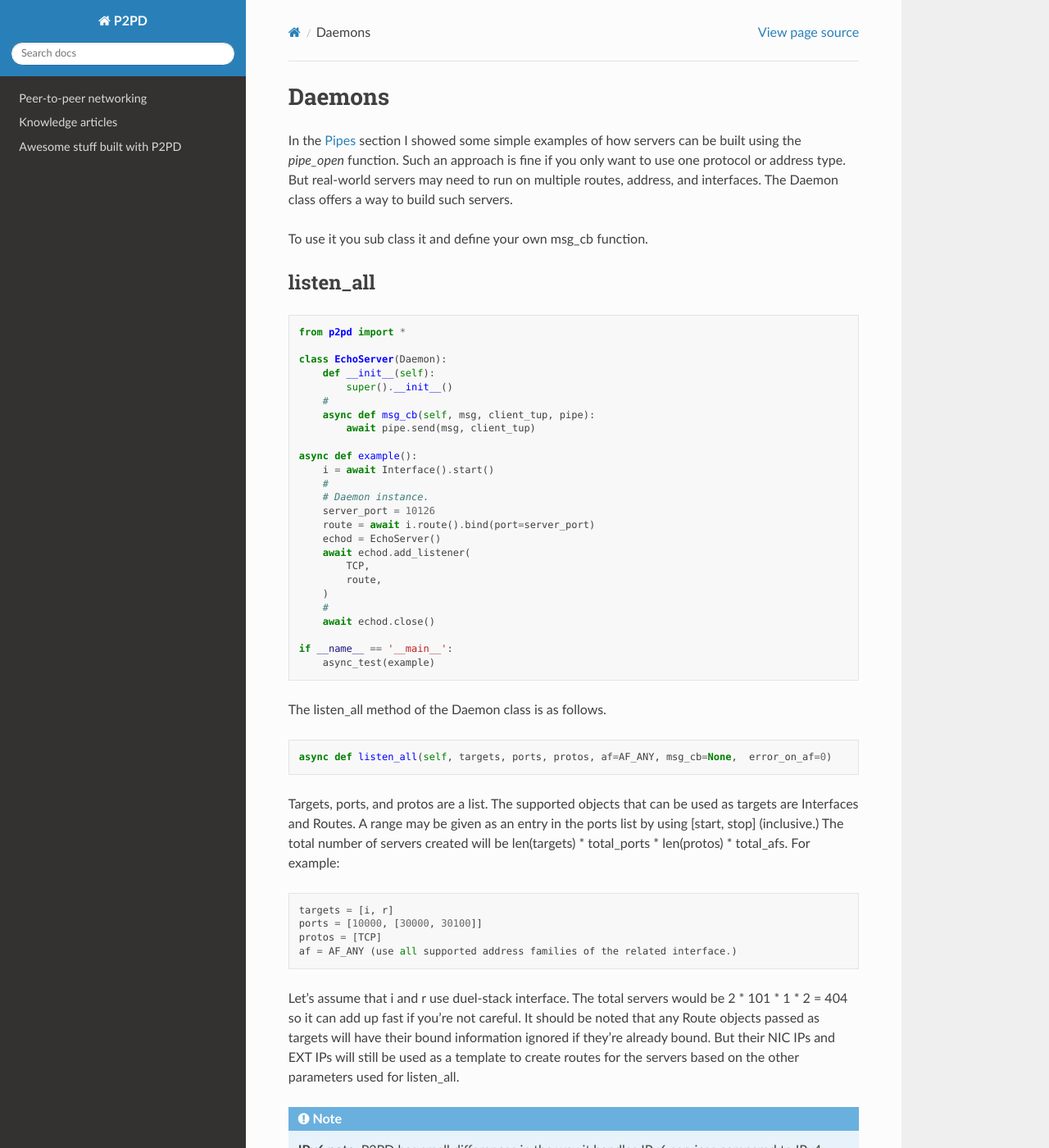
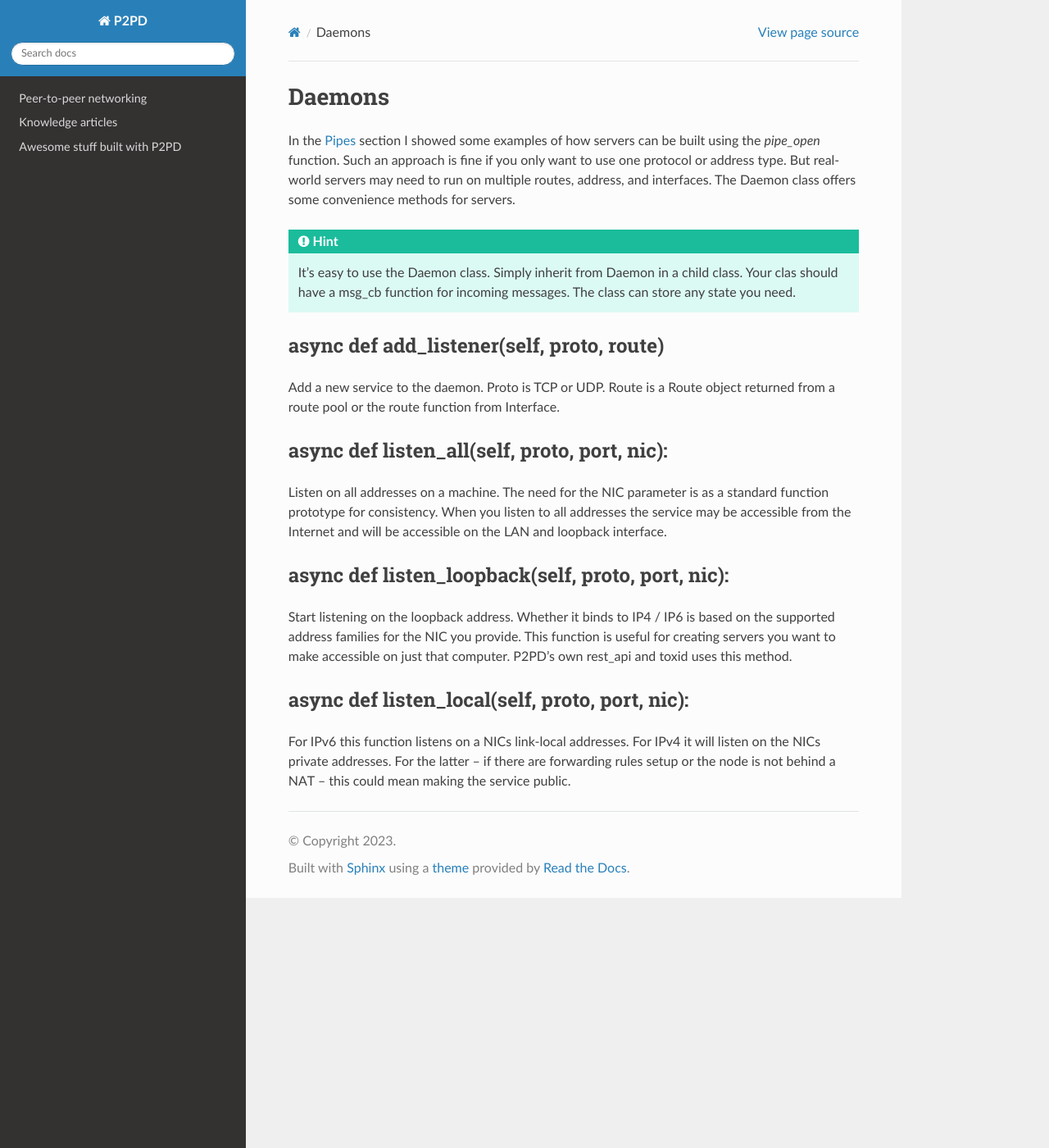
Before and after one commit to robertsdotpm/p2pd, a Sphinx documentation site: the page built from docs/source/general/daemons.rst, in a window 1280 px wide and 1400 px high. Shown: the whole window at 82% size. Built offline with Sphinx 7.4.7 and the Read the Docs theme 3.1.0, drawn with Linux system fonts in a browser that asks for light colours; pages that are not in the unit, such as notebooks, are missing from menus; some of the changed text lies outside the part shown.

Commit message:
add a daemon page. maybe ill add code examples at some point.

```diff
--- a/docs/source/general/daemons.rst
+++ b/docs/source/general/daemons.rst
@@ -1,69 +1,44 @@
 Daemons
 ========
 
-In the :doc:`pipes` section I showed some simple examples of how servers
-can be built using the `pipe_open` function. Such an approach is fine if
-you only want to use one protocol or address type. But real-world servers
+In the :doc:`pipes` section I showed some examples of how servers can be built
+using the `pipe_open` function. Such an approach is fine if you only want
+to use one protocol or address type. But real-world servers
 may need to run on multiple routes, address, and interfaces. The
-Daemon class offers a way to build such servers.
+Daemon class offers some convenience methods for servers.
 
-To use it you sub class it and define your own msg_cb function.
+.. HINT::
+    It's easy to use the Daemon class. Simply inherit from Daemon in a
+    child class. Your clas should have a msg_cb function for incoming messages.
+    The class can store any state you need.
 
-listen_all
------------
+async def add_listener(self, proto, route)
+^^^^^^^^^^^^^^^^^^^^^^^^^^^^^^^^^^^^^^^^^^^^
 
-.. literalinclude:: ../../examples/example_8.py
-    :language: python3
+Add a new service to the daemon. Proto is TCP or UDP. Route is a Route
+object returned from a route pool or the route function from Interface.
 
-The listen_all method of the Daemon class is as follows.
+async def listen_all(self, proto, port, nic):
+^^^^^^^^^^^^^^^^^^^^^^^^^^^^^^^^^^^^^^^^^^^^^^^
 
-.. code-block:: python
+Listen on all addresses on a machine. The need for the NIC parameter is
+as a standard function prototype for consistency. When you listen to
+all addresses the service may be accessible from the Internet
+and will be accessible on the LAN and loopback interface.
 
-    async def listen_all(self, targets, ports, protos, af=AF_ANY, msg_cb=None,  error_on_af=0)
+async def listen_loopback(self, proto, port, nic):
+^^^^^^^^^^^^^^^^^^^^^^^^^^^^^^^^^^^^^^^^^^^^^^^^^^^^
 
-Targets, ports, and protos are a list. The supported objects that can be used
-as targets are Interfaces and Routes. A range may be given as an entry in
-the ports list by using [start, stop] (inclusive.) The total number of
-servers created will be len(targets) * total_ports * len(protos) * total_afs.
-For example::
+Start listening on the loopback address. Whether it binds to IP4 / IP6
+is based on the supported address families for the NIC you provide.
+This function is useful for creating servers you want to make
+accessible on just that computer. P2PD's own rest_api and toxid
+uses this method.
 
-    targets = [i, r]
-    ports = [10000, [30000, 30100]]
-    protos = [TCP]
-    af = AF_ANY (use all supported address families of the related interface.)
+async def listen_local(self, proto, port, nic):
+^^^^^^^^^^^^^^^^^^^^^^^^^^^^^^^^^^^^^^^^^^^^^^^^^^
 
-Let's assume that i and r use duel-stack interface. The total servers would be
-2 * 101 * 1 * 2 = 404 so it can add up fast if you're not careful. It should
-be noted that any Route objects passed as targets will have their bound
-information ignored if they're already bound. But their NIC IPs and EXT IPs
-will still be used as a template to create routes for the servers
-based on the other parameters used for listen_all.
-
-.. note::
-
-    **IPv6 note**: P2PD has small differences in the way it handles IPv6
-    services compared to IPv4 which would be unexpected without learning
-    about them. In IPv4 to run a server on a network interface that can be reached
-    from the LAN and WAN you simply listen on one of the NICs IPs.
-    In IPv6 it has kind of split up LAN IPs and external IPs into
-    link-local addresses and global-scope addresses, respectively.
-
-    I wanted the code to work the same with IPv6 so I start with the assumption that users want servers to be reachable internally and externally. Hence I don't just bind to a global-scope address. I also bind to a link-local address. That means that for IPv6 the final number of servers created
-    is multiplied by 2. Maybe this is a bad idea but I think it simplifies
-    a lot of things.
-
-listen_specific
-----------------
-
-The listen_all function is useful for applying the same AFs, protocols, and ports to the entries in the targets list. But sometimes you want to use the targets as-is if they're already 'bound.' Perhaps in the case where they've been specifically set to bind to a loopback adapter or even 'all addresses.'
-
-.. code-block:: python
-
-    async def listen_specific(self, targets, msg_cb=None)
-
-The format of targets here is given as **[[target, protocol], ...]**.
-
-.. literalinclude:: ../../examples/example_9.py
-    :language: python3
-
-The listen_specific code hasn't been tested too much so it's better to use **listen_all**.
+For IPv6 this function listens on a NICs link-local addresses. For
+IPv4 it will listen on the NICs private addresses. For the latter
+-- if there are forwarding rules setup or the node is not behind a
+NAT -- this could mean making the service public.
```
